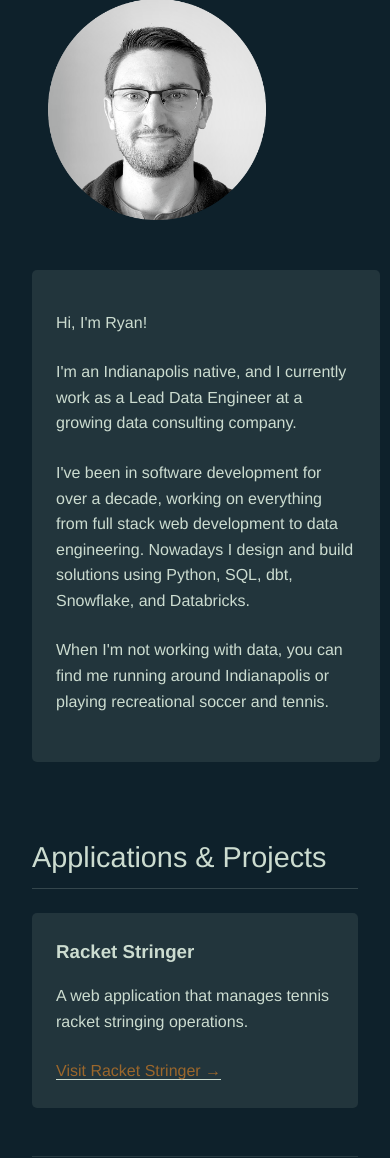
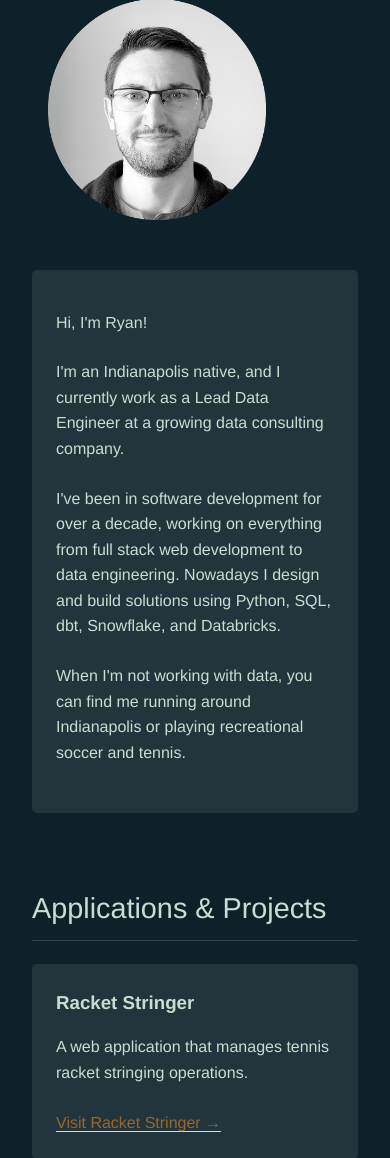
Before and after one commit to rbennett91/rbennettio, a Django app: page / in a window 390 px wide. Shown: the part 274-1432 px from the top of the page. Run offline with Django 5.2, Linux system fonts and the light colour scheme.

Commit message:
fix mobile css

```diff
--- a/rbennettio/static/rbennettio/css/app.css
+++ b/rbennettio/static/rbennettio/css/app.css
@@ -85,7 +85,6 @@ a:hover {
     margin-bottom: 1.5rem;
     transition: transform 0.2s ease;
     flex: 1;
-    min-width: 300px;
 }
 .coming-soon {
     opacity: 0.7;
```
